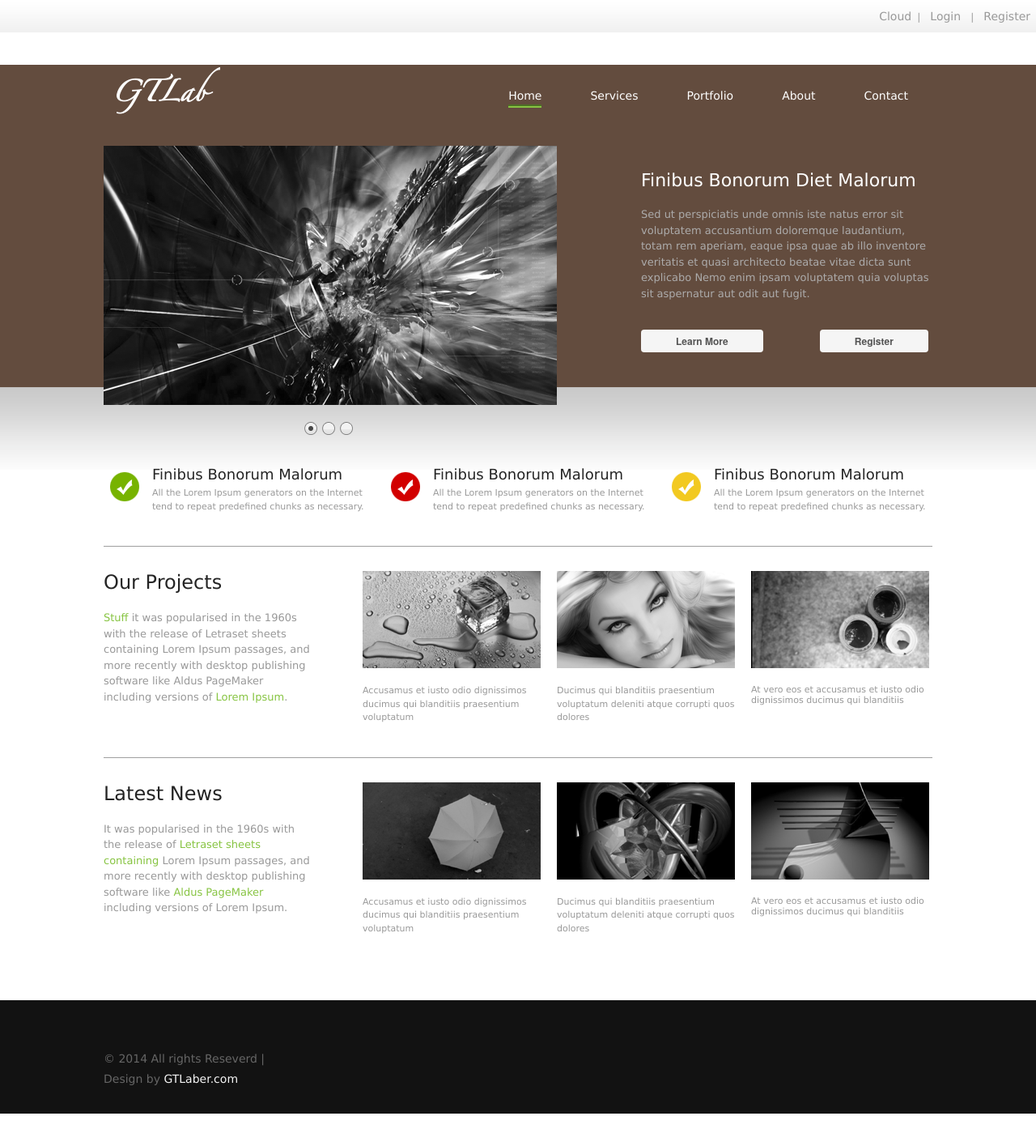
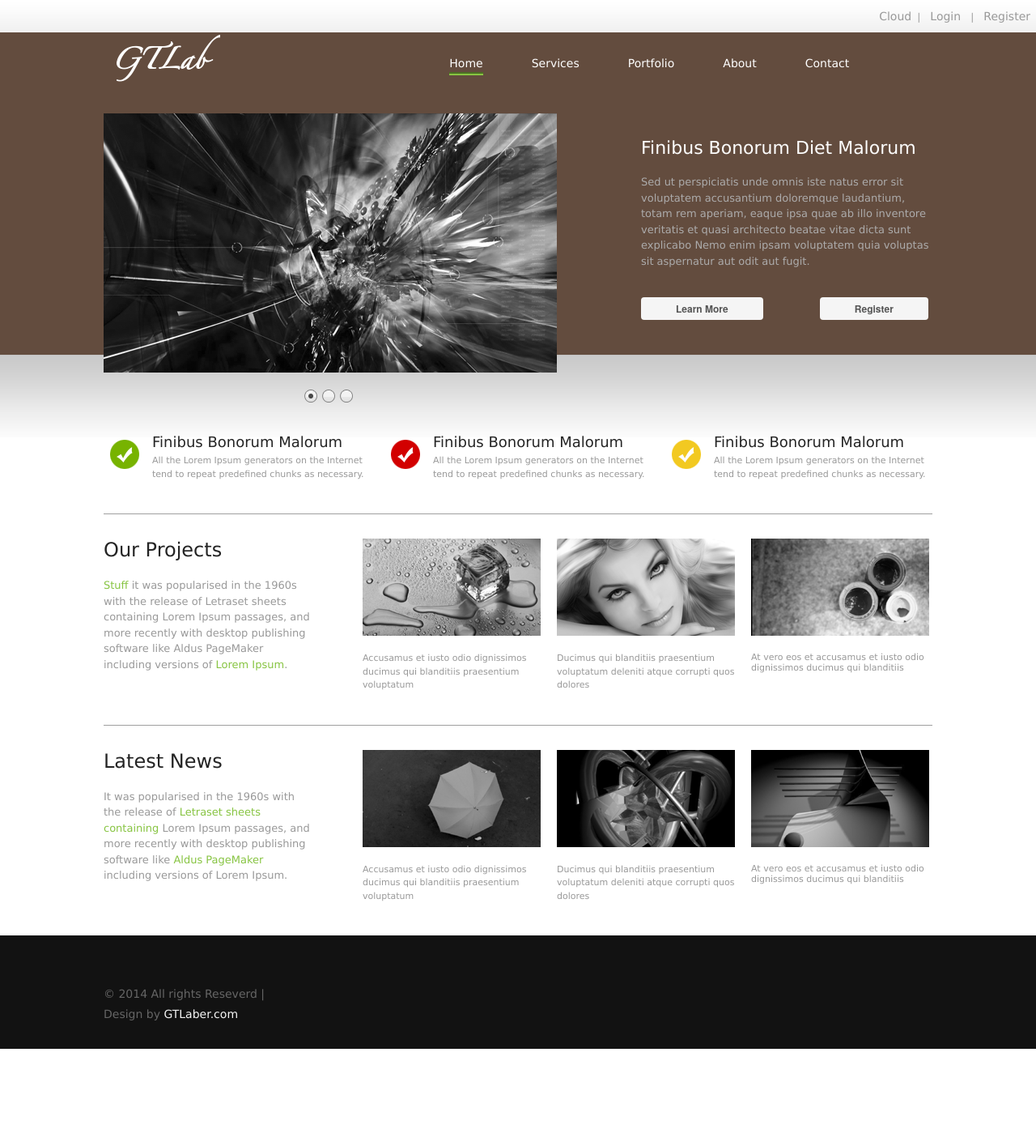
Before and after one commit to GTLab/SupervisorABC, a PHP site: page / in a window 1280 px wide. Shown: the whole page at 81% size. After the commit the page ends 1295 px from the top, so only its background shows below. Run offline with PHP 8.4, Linux system fonts and the light colour scheme.

Commit message:
for top bar position
update code

```diff
--- a/web/css/style.css
+++ b/web/css/style.css
@@ -9,7 +9,7 @@
 }
 .wrap{
 	width:1024px;
-	margin:40px auto;
+	margin:auto;
 }
 .header{
 
@@ -38,7 +38,6 @@
 
 .nav ul li a{
 	display: block;
-
 	font-size:14px;
 	color:#FFF;
 	margin:10px;
--- a/web/index.html
+++ b/web/index.html
@@ -2,7 +2,7 @@
 <html>
 <head><meta http-equiv="Content-Type" content="text/html; charset=us-ascii">
 
-	<title>GTLab</title>
+	<title>GTLab::SupervisorWiki</title>
 	<meta content="Stuff Portal iphone web template, Andriod web template, Smartphone web template, free webdesigns for Nokia, Samsung, LG, SonyErricsson, Motorola web design" name="keywords" />
 	<link href="./css/reset.css" media="all" rel="stylesheet" type="text/css" />
 	<link href="./css/style.css" media="all" rel="stylesheet" type="text/css" />
```
Also changed, not shown: 1 other file.
